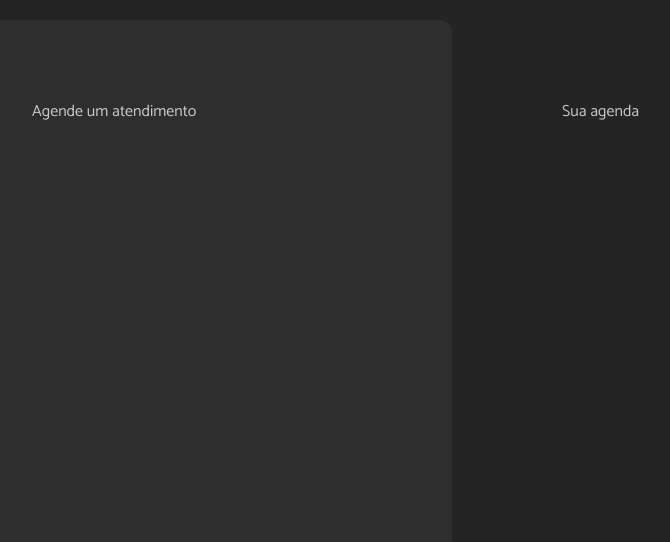
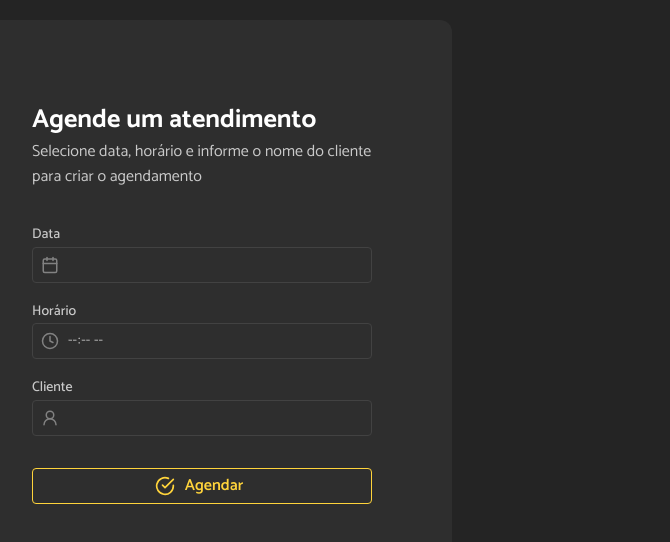
Before and after one commit to ClodoaldoDantas/schedules-app-web, a React (Vite) app: page / in a window 1280 px wide. Shown: the top 542 px of the page, without its empty margins (68-738 px from the left). Built offline with nearby package versions, Linux system fonts and the light colour scheme.

Commit message:
feat: add @mantine/dates, dayjs, and lucide-react dependencies and create ScheduleForm component

```diff
--- a/package.json
+++ b/package.json
@@ -11,7 +11,10 @@
   },
   "dependencies": {
     "@mantine/core": "^7.8.1",
+    "@mantine/dates": "^7.8.1",
     "@mantine/hooks": "^7.8.1",
+    "dayjs": "^1.11.11",
+    "lucide-react": "^0.376.0",
     "react": "^18.2.0",
     "react-dom": "^18.2.0"
   },
--- a/src/App.tsx
+++ b/src/App.tsx
@@ -1,4 +1,5 @@
 import '@mantine/core/styles.css'
+import '@mantine/dates/styles.css'
 import './styles/global.css'
 
 import { MantineProvider } from '@mantine/core'
--- /dev/null
+++ b/src/components/schedule-form/index.tsx
@@ -0,0 +1,49 @@
+import 'dayjs/locale/pt-br'
+
+import { Box, Button, Text, TextInput } from '@mantine/core'
+import { DateInput, TimeInput } from '@mantine/dates'
+import { Calendar, CircleCheckBig, Clock, UserRound } from 'lucide-react'
+
+export function ScheduleForm() {
+  return (
+    <>
+      <Box component="header" mb="xl">
+        <Text c="white" component="h2" fz="h2" fw={700}>
+          Agende um atendimento
+        </Text>
+
+        <Text>
+          Selecione data, horário e informe o nome do cliente para criar o
+          agendamento
+        </Text>
+      </Box>
+
+      <Box component="form">
+        <DateInput
+          label="Data"
+          locale="pt-br"
+          leftSection={<Calendar size={18} />}
+          mb="md"
+        />
+
+        <TimeInput label="Horário" mb="md" leftSection={<Clock size={18} />} />
+
+        <TextInput
+          label="Cliente"
+          leftSection={<UserRound size={18} />}
+          mb="xl"
+        />
+
+        <Button
+          color="yellow"
+          leftSection={<CircleCheckBig size={20} />}
+          variant="outline"
+          fz="md"
+          w="100%"
+        >
+          Agendar
+        </Button>
+      </Box>
+    </>
+  )
+}
--- a/src/pages/home/index.tsx
+++ b/src/pages/home/index.tsx
@@ -1,15 +1,16 @@
 import { Flex, Box } from '@mantine/core'
 import styles from './styles.module.css'
+import { ScheduleForm } from '../../components/schedule-form'
 
 export function Home() {
   return (
     <Flex gap="xs" mih="calc(100vh - 2.5rem)">
       <Box className={styles.aside} component="aside" p={80} w={500}>
-        Agende um atendimento
+        <ScheduleForm />
       </Box>
 
       <Box component="main" py={80} px={100} flex={1}>
-        Sua agenda
+        {/* TODO: create shedules list */}
       </Box>
     </Flex>
   )
```
Also changed, not shown: 1 other file (tests, documents, lock files or other folders).
